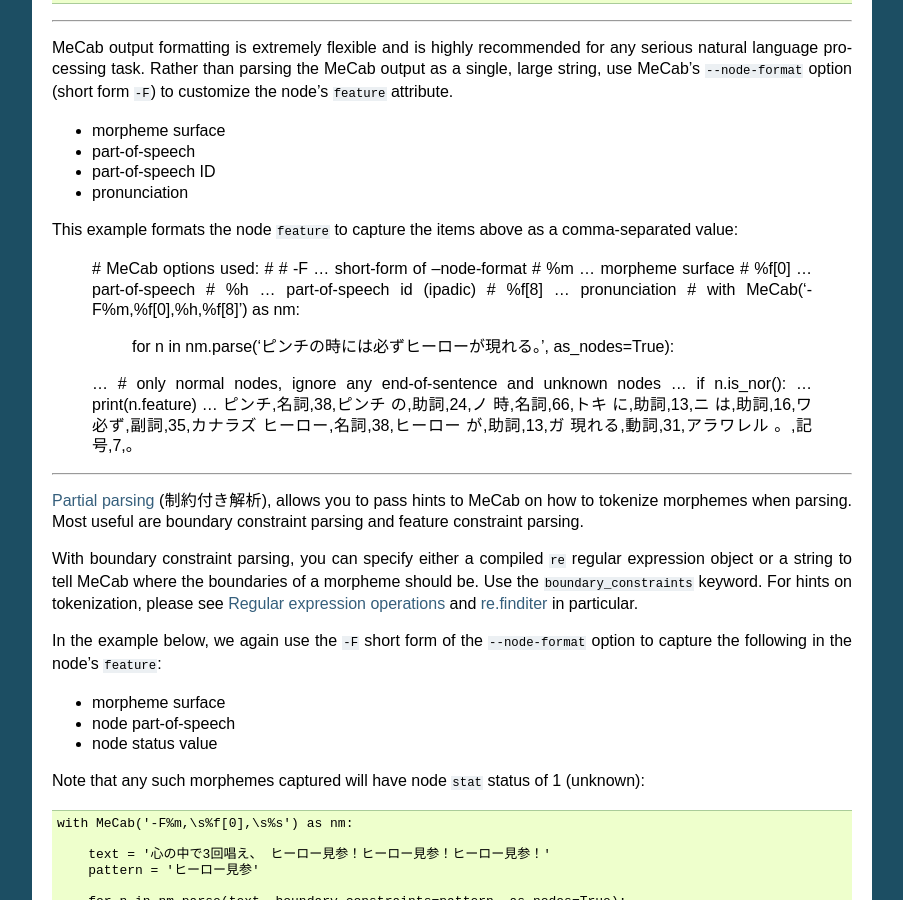
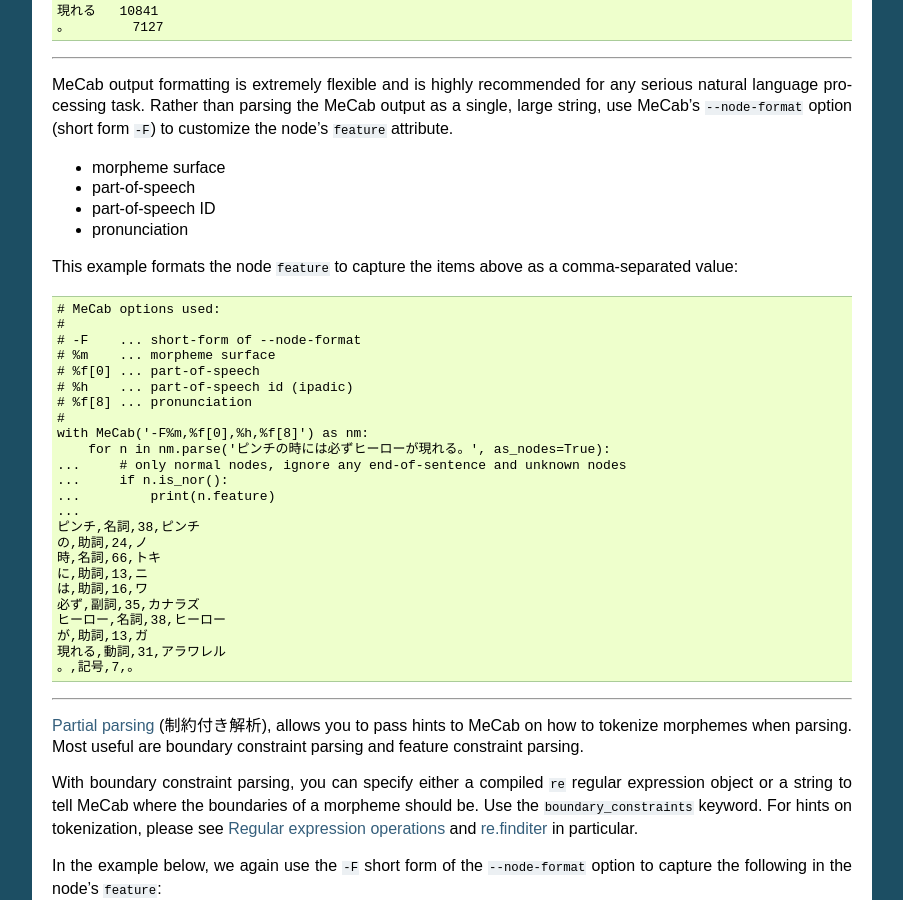
Before and after one commit to buruzaemon/natto-py, a Sphinx documentation site: the page built from docs/index.rst, in a window 1280 px wide and 900 px high, scrolled down 3191 px. Shown: the whole window, without its empty margins (198-1101 px from the left). Built offline with Sphinx 7.4.7, drawn with Linux system fonts in a browser that asks for light colours.

Commit message:
Fixing borked rst

```diff
--- a/docs/index.rst
+++ b/docs/index.rst
@@ -15,6 +15,7 @@
 \*nix.
 
 You can learn more about `natto-py at GitHub`_.
+
 |version| |travis| |pypi| |license|
 
 Requirements
@@ -186,8 +187,7 @@
 - pronunciation
 
 This example formats the node ``feature`` to capture the items above as a
-comma-separated value:
-
+comma-separated value::
 
     # MeCab options used:
     #
```
